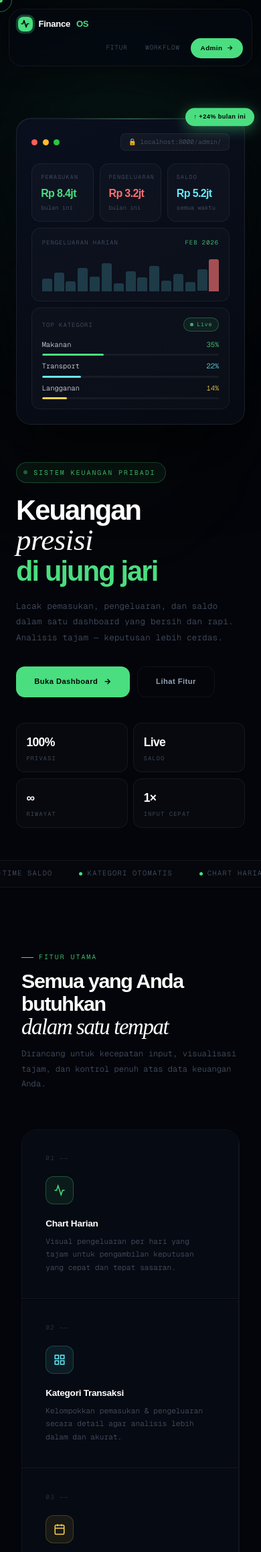
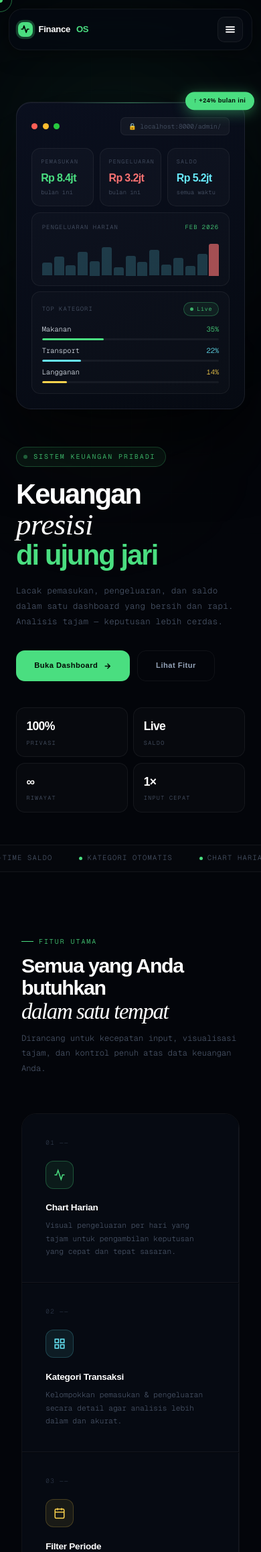
Before and after one commit to raihanalifp/django-finance, a Django app: page / in a window 390 px wide. Shown: the top 2317 px of the page at 67% size. Run offline with Django 5.2, Linux system fonts and the light colour scheme; parts of the project's set-up code (start-up, migrations or seed data) failed here and were passed over; some web fonts are replaced.

Commit message:
update navbar responsive

```diff
--- a/transactions/templates/transactions/landing.html
+++ b/transactions/templates/transactions/landing.html
@@ -102,31 +102,64 @@
     .bcta::after { content:''; position:absolute; inset:0; background:linear-gradient(105deg,transparent 40%,rgba(255,255,255,.3) 50%,transparent 60%); transform:translateX(-100%); transition:transform .5s; }
     .bcta:hover { transform:translateY(-2px); box-shadow:0 8px 28px rgba(74,222,128,.4); }
     .bcta:hover::after { transform:translateX(100%); }
+    .mnav-toggle,
+    .mnav-backdrop,
+    .mnav-panel { display:none; }
+
+    .mnav-toggle {
+      width:38px; height:38px;
+      border-radius:10px;
+      border:1px solid var(--border);
+      background:rgba(255,255,255,.03);
+      color:#fff;
+      align-items:center; justify-content:center;
+      cursor:pointer;
+    }
+    .mnav-toggle:hover { border-color:var(--borderHi); background:rgba(255,255,255,.06); }
+
+    .mnav-backdrop {
+      position:fixed; inset:0; z-index:120;
+      background:rgba(0,0,0,.5);
+      opacity:0; pointer-events:none;
+      transition:opacity .25s ease;
+    }
+
+    .mnav-panel {
+      position:fixed; top:0; right:0; bottom:0; width:min(86vw,320px); z-index:130;
+      background:linear-gradient(155deg,#0a0f1e,#060a12);
+      border-left:1px solid var(--border);
+      padding:1rem;
+      transform:translateX(100%);
+      transition:transform .28s cubic-bezier(.22,1,.36,1);
+      display:flex; flex-direction:column; gap:.8rem;
+    }
+    .mnav-head { display:flex; align-items:center; justify-content:space-between; margin-bottom:.25rem; }
+    .mnav-title { font-family:var(--fm); font-size:.62rem; letter-spacing:.15em; text-transform:uppercase; color:var(--muted); }
+    .mnav-close {
+      width:34px; height:34px; border-radius:10px; border:1px solid var(--border);
+      background:rgba(255,255,255,.03); color:#fff; cursor:pointer;
+      display:flex; align-items:center; justify-content:center;
+    }
+    .mnav-links { display:flex; flex-direction:column; gap:.5rem; }
+    .mnav-links .nl,
+    .mnav-links .bcta { width:100%; justify-content:center; }
+
+    body.mnav-open { overflow:hidden; }
+    body.mnav-open .mnav-backdrop { opacity:1; pointer-events:auto; }
+    body.mnav-open .mnav-panel { transform:translateX(0); }
     @media(max-width:640px){
       nav { padding:.8rem .8rem; }
       .npill {
         border-radius:20px;
-        flex-wrap:wrap;
         gap:.6rem;
         padding:.7rem .8rem;
       }
       .logo { font-size:.82rem; min-width:0; }
       .logo-ic { width:22px; height:22px; }
-      .nlinks {
-        width:100%;
-        min-width:0;
-        justify-content:flex-end;
-        flex-wrap:wrap;
-      }
-      .nlinks a.nl {
-        font-size:.58rem;
-        letter-spacing:.1em;
-        padding:.34rem .62rem;
-      }
-      .bcta {
-        font-size:.62rem;
-        padding:.44rem .9rem;
-      }
+      .nlinks { display:none; }
+      .mnav-toggle,
+      .mnav-panel { display:flex; }
+      .mnav-backdrop { display:block; }
     }
 
     /* ── HERO ── */
@@ -363,6 +396,11 @@
         </div>
         Finance<em>OS</em>
       </a>
+      <button class="mnav-toggle" id="mnavToggle" aria-label="Buka menu" aria-controls="mnavPanel" aria-expanded="false">
+        <svg width="18" height="18" viewBox="0 0 24 24" fill="none" stroke="currentColor" stroke-width="2.4" stroke-linecap="round">
+          <path d="M4 7h16M4 12h16M4 17h16"></path>
+        </svg>
+      </button>
       <div class="nlinks">
         <a href="#features" class="nl">Fitur</a>
         <a href="#workflow" class="nl">Workflow</a>
@@ -373,6 +411,26 @@
       </div>
     </div>
   </nav>
+
+  <div class="mnav-backdrop" id="mnavBackdrop"></div>
+  <aside class="mnav-panel" id="mnavPanel" aria-hidden="true">
+    <div class="mnav-head">
+      <span class="mnav-title">Menu</span>
+      <button class="mnav-close" id="mnavClose" aria-label="Tutup menu">
+        <svg width="16" height="16" viewBox="0 0 24 24" fill="none" stroke="currentColor" stroke-width="2.4" stroke-linecap="round">
+          <path d="M6 6l12 12M18 6L6 18"></path>
+        </svg>
+      </button>
+    </div>
+    <div class="mnav-links">
+      <a href="#features" class="nl mnav-link">Fitur</a>
+      <a href="#workflow" class="nl mnav-link">Workflow</a>
+      <a href="/admin/login/?next=/admin/" class="bcta mnav-link">
+        Admin
+        <svg width="11" height="11" viewBox="0 0 24 24" fill="none" stroke="currentColor" stroke-width="2.5"><path d="M5 12h14M12 5l7 7-7 7"/></svg>
+      </a>
+    </div>
+  </aside>
 
   <!-- HERO -->
   <section class="hero">
@@ -603,6 +661,28 @@
       entries.forEach(e=>{if(e.isIntersecting){e.target.classList.add('on');io.unobserve(e.target);}});
     },{threshold:.1});
     document.querySelectorAll('.rv,.rvl,.rvr').forEach(el=>io.observe(el));
+
+    /* MOBILE NAV */
+    const mnavToggle=document.getElementById('mnavToggle');
+    const mnavPanel=document.getElementById('mnavPanel');
+    const mnavClose=document.getElementById('mnavClose');
+    const mnavBackdrop=document.getElementById('mnavBackdrop');
+    const mnavLinks=document.querySelectorAll('.mnav-link');
+    const openMnav=()=>{
+      document.body.classList.add('mnav-open');
+      mnavToggle?.setAttribute('aria-expanded','true');
+      mnavPanel?.setAttribute('aria-hidden','false');
+    };
+    const closeMnav=()=>{
+      document.body.classList.remove('mnav-open');
+      mnavToggle?.setAttribute('aria-expanded','false');
+      mnavPanel?.setAttribute('aria-hidden','true');
+    };
+    mnavToggle?.addEventListener('click',openMnav);
+    mnavClose?.addEventListener('click',closeMnav);
+    mnavBackdrop?.addEventListener('click',closeMnav);
+    mnavLinks.forEach(link=>link.addEventListener('click',closeMnav));
+    window.addEventListener('keydown',e=>{if(e.key==='Escape')closeMnav();});
   </script>
 </body>
 </html>
```
